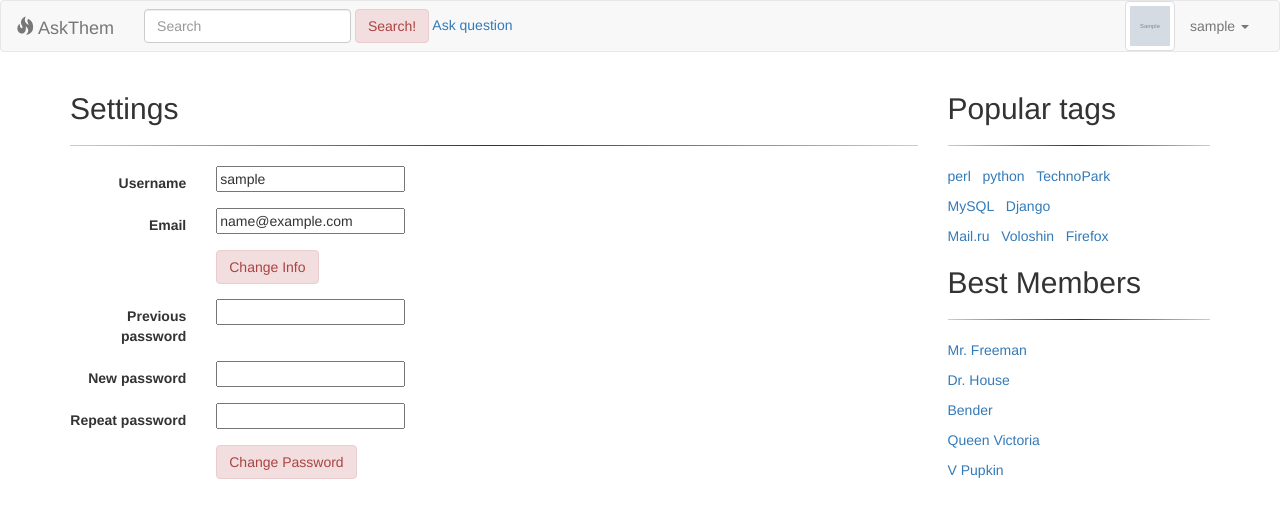
After one commit to Schtolc/AskThem, a Django app: page /edit/1 in a window 1280 px wide. The commit adds this page. Shown: the top 518 px of the page. Run offline with Django 3.2, Linux system fonts and the light colour scheme; a user stored in the database is signed in; tables that the repository leaves empty hold one stand-in row (values such as "Sample post"); grey boxes marked "Sample" are stand-in pictures; some libraries are stand-ins or nearby versions.

Commit message:
Added avatars

```diff
--- a/AskThem/settings.py
+++ b/AskThem/settings.py
@@ -120,3 +120,7 @@
 STATIC_URL = '/static/'
 
 LOGIN_URL = '/login'
+
+MEDIA_ROOT = os.path.join(BASE_DIR, 'uploads')
+
+MEDIA_URL = '/uploads/'
--- a/AskThem/urls.py
+++ b/AskThem/urls.py
@@ -16,6 +16,9 @@
 from django.conf.urls import url
 from django.contrib import admin
 from myapp import views as ask_views
+from django.conf.urls.static import static
+import django.contrib.auth.views
+from django.conf import settings
 
 urlpatterns = [
     url(r'^admin/', admin.site.urls),
@@ -26,6 +29,7 @@
     url(r'^tag/(?P<tag>\w+)$', ask_views.tags_question, name='tag_questions'),
     url(r'^question/(?P<q_id>\d+)$', ask_views.id_question, name='id_question'),
     url(r'^$', ask_views.new_questions, name='new_questions'),
-    url(r'^logout$', ask_views.logout_page, name='logout_page')
-
-]
+    url(r'^logout$', ask_views.logout_page, name='logout_page'),
+    url(r'^profile/(?P<username>\w+)$', ask_views.profile, name='profile'),
+    url(r'^edit/(?P<option>\w*)$', ask_views.edit, name='edit')
+] + static(settings.MEDIA_URL, document_root=settings.MEDIA_ROOT)
--- a/myapp/forms.py
+++ b/myapp/forms.py
@@ -12,7 +12,8 @@
     email = forms.EmailField(label='Email', max_length=100)
     password = forms.CharField(label='Password', max_length=100, widget=forms.PasswordInput())
     password_again = forms.CharField(label='Repeat password', max_length=100, widget=forms.PasswordInput())
-    pic = forms.CharField(label='Pic', max_length=100)
+    # pic = forms.CharField(label='Pic', max_length=100)
+    picture = forms.ImageField(label='Picture')
 
 
 class QuestionForm(forms.Form):
@@ -23,3 +24,14 @@
 
 class AnswerForm(forms.Form):
     text = forms.CharField(label='Text', max_length=1000, widget=forms.Textarea)
+
+
+class UserChangeInfo(forms.Form):
+    username = forms.CharField(label='Username', max_length=100)
+    email = forms.EmailField(label='Email', max_length=100)
+
+
+class UserChangePassword(forms.Form):
+    old_password = forms.CharField(label='Previous password', max_length=100, widget=forms.PasswordInput())
+    new_password = forms.CharField(label='New password', max_length=100, widget=forms.PasswordInput())
+    password_again = forms.CharField(label='Repeat password', max_length=100, widget=forms.PasswordInput())
--- /dev/null
+++ b/myapp/templatetags/user_extras.py
@@ -0,0 +1,12 @@
+from django import template
+from django.contrib.auth.models import User
+from myapp.models import Profile
+
+register = template.Library()
+
+
+@register.simple_tag()
+def user_pic(u_id):
+    u = User.objects.get(id = u_id)
+    p = Profile.objects.get(avatar=u)
+    return str(p.picture.url)
--- a/myapp/views.py
+++ b/myapp/views.py
@@ -50,15 +50,15 @@
         if request.user.is_authenticated():
             form = AnswerForm(request.POST)
             if form.is_valid():
-                a = Answer(text=request.POST['text'], author=request.user, question=question)
-                a.save()
-                return HttpResponseRedirect('/question/' + str(int(q_id)))
+                a = Answer.objects.new_answer(request.POST['text'], request.user, question)
+                page = Answer.objects.get_page(a.id, 6)
+                return HttpResponseRedirect('/question/' + str(int(q_id)) + '?page=' + str(page) + '#a_' + str(a.id))
         else:
             return HttpResponseRedirect('/login?next=/question/' + str(int(q_id)))
     else:
         form = AnswerForm()
     return render(request, 'answers.html', {
-        'answers': create_page(answers_list, 3, request.GET.get('page')),
+        'answers': create_page(answers_list, 6, request.GET.get('page')),
         'question': question,
         'title': "Question# " + str(q_id),
         'form': form,
@@ -67,25 +67,54 @@
 
 def signup(request):
     if request.method == 'POST':
-        form = UserRegisterForm(request.POST)
+        form = UserRegisterForm(request.POST, request.FILES)
         if form.is_valid():
             if request.POST['password'] != request.POST['password_again']:
                 form.add_error(None, ValidationError(_('Passwords do not match')))
 
-            elif len(User.objects.all().filter(email=request.POST['email'])) != 0:
+            elif Profile.objects.email_in_use(request.POST['email']):
                 form.add_error(None, ValidationError(_('Email already exists')))
 
             else:
-                u = User.objects.create_user(username=request.POST['username'], email=request.POST['email'],
-                                             password=request.POST['password'])
-                u.save()
-                p = Profile(avatar=u, pic=request.POST['pic'])
-                p.save()
+                Profile.objects.new_user(request.POST['username'], request.POST['email'], request.POST['password'],
+                                         request.FILES['picture'], )
                 return HttpResponseRedirect('/')
 
     else:
         form = UserRegisterForm()
     return render(request, 'signup.html', {'form': form})
+
+
+@login_required()
+def edit(request, option):
+    errors = []
+    if request.method == 'POST':
+        if option == 'info':
+            if Profile.objects.email_in_use(request.POST['email']):
+                errors.append('Email already exists')
+            else:
+                Profile.objects.change_user(request.POST['username'], request.POST['email'],
+                                            request.user.get_username())
+                return HttpResponseRedirect('/edit/')
+        elif option == 'password':
+            user = authenticate(username=request.user.get_username, password=request.POST['old_password'])
+            if user is None:
+                errors.append('Invalid password')
+            elif request.POST['new_password'] != request.POST['password_again']:
+                errors.append('Passwords do not match')
+            else:
+                Profile.objects.change_password(request.POST['new_password'], request.user.get_username())
+
+    p = Profile.objects.by_username(request.user.get_username())
+    data = {'username': p.avatar.username,
+            'email': p.avatar.email,
+            }
+    form_info = UserChangeInfo(data)
+    form_password = UserChangePassword()
+    for e in errors:
+        form_info.add_error(None, ValidationError(_(e)))
+    return render(request, 'settings.html', {'form_info': form_info,
+                                             'form_password': form_password})
 
 
 def login_page(request):
@@ -96,9 +125,8 @@
             password = request.POST['password']
             user = authenticate(username=username, password=password)
             if user is not None:
-                if user.is_active:
-                    login(request, user)
-                    return HttpResponseRedirect(request.POST.get('next', '/'))
+                login(request, user)
+                return HttpResponseRedirect(request.POST.get('next', '/'))
             else:
                 form.add_error(None, ValidationError(_('Wrong login or password')))
     else:
@@ -119,18 +147,22 @@
     if request.method == 'POST':
         form = QuestionForm(request.POST)
         if form.is_valid():
-            q = Question(title=request.POST['title'], text=request.POST['text'], author=request.user)
-            q.save()
-            for tag in request.POST['tags'].replace(' ', '').split(','):
-                t = Tag.objects.all().filter(title=tag).first()
-                if not t:
-                    t = Tag(title=tag)
-                    t.save()
-                q.tags.add(t)
-                q.save()
-            return HttpResponseRedirect('/question/' + str(int(q.id)))
+            q = Question.objects.new_question(request.POST['title'], request.POST['text'], request.user,
+                                              request.POST['tags'])
+            return HttpResponseRedirect('/question/' + str(q.id))
 
     else:
         form = QuestionForm()
 
     return render(request, 'ask.html', {'form': form})
+
+
+def profile(request, username):
+    u = Profile.objects.by_username(username)
+    questions = Question.objects.by_username(username)
+    answers = Answer.objects.by_username(username)
+    return render(request, 'profile.html', {
+        'profile': u,
+        'questions': questions,
+        'answers': answers
+    })
--- a/static/css/starter-template.css
+++ b/static/css/starter-template.css
@@ -24,6 +24,11 @@
     height: 70px;
 }
 
+.profile-pic{
+    width:140px;
+    height: 140px;
+}
+
 .hr-style {
     border: 0;
     height: 1px;
--- a/templates/answers.html
+++ b/templates/answers.html
@@ -34,7 +34,7 @@
     {% endfor %}
     <div class="form-group">
         <div class="col-sm-offset-2 col-sm-5">
-            <button type="submit" class="btn btn-default alert-danger">Ask</button>
+            <button type="submit" class="btn btn-default alert-danger">Answer</button>
         </div>
     </div>
 </form>
--- a/templates/base.html
+++ b/templates/base.html
@@ -41,25 +41,26 @@
                 <div class="form-group">
                     <input type="text" class="form-control" placeholder="Search">
                 </div>
-                <button type="submit" class="btn btn-default alert-danger">Ask!</button>
+                <button class="btn btn-default alert-danger">Search!</button>
+                <a href="{% url 'ask' %}">Ask question</a>
             </form>
-
+            {% load user_extras %}
             <ul class="nav navbar-nav navbar-right">
                 {% if user.is_authenticated %}
-                <li><img src="/images/avatar.jpg" class="img-thumbnail " id="avatar"></li>
+                <li><img src="{% user_pic user.id %}" class="img-thumbnail" id="avatar"></li>
                 <li class="dropdown">
                     <a href="#" class="dropdown-toggle" data-toggle="dropdown" role="button" aria-haspopup="true"
                        aria-expanded="false">{{user.get_username}} <span class="caret"></span></a>
                     <ul class="dropdown-menu">
+                        <li><a href="{% url 'profile' request.user.get_username %}">Profile</a></li>
                         <li><a href="#">Settings</a></li>
-                        <li><a href="#">Answers</a></li>
                         <li role="separator" class="divider"></li>
-                        <!--<li><a href="{% url 'logout_page' %}?next={{ request.path }}">Log out</a></li>-->
                         <li><a href="{% url 'logout_page' %}?next={{ request.path }}">Log out</a></li>
                     </ul>
                 </li>
                 {% else %}
                 <li><a href="{% url 'login_page' %}?next={{ request.path }}">Log in</a></li>
+                 <!--<li><a href="{% url 'login_page' %}">Log in</a></li>-->
                 {% endif %}
             </ul>
         </div><!-- /.navbar-collapse -->
--- /dev/null
+++ b/templates/settings.html
@@ -0,0 +1,60 @@
+{% extends "base.html" %}
+
+
+{% block title %}
+    Settings
+{% endblock %}
+
+{% block content %}
+<h2>Settings</h2>
+<hr class="hr-style">
+
+{% if form_info.non_field_errors %}
+    <p>{{form_info.non_field_errors}}</p>
+{% endif %}
+<form class="form-horizontal" enctype="multipart/form-data" method="post" action="{% url 'edit' 'info' %}">
+    {% csrf_token %}
+
+    {% for field in form_info %}
+    <div class="form-group {% if field.errors %} has-error {% endif %}">
+        {{field.errors}}
+        <label for="input{{ field.label }}" class="col-sm-2 control-label">{{ field.label }}</label>
+        <div class="col-sm-5" class="form-control" id="input{{ field.label }}">
+            {{ field }}
+        </div>
+    </div>
+    {% endfor %}
+    <div class="form-group">
+        <div class="col-sm-offset-2 col-sm-5">
+            <button type="submit" class="btn btn-default alert-danger">Change Info</button>
+        </div>
+    </div>
+</form>
+
+
+{% if form_password.non_field_errors %}
+    <p>{{form_password.non_field_errors}}</p>
+{% endif %}
+<form class="form-horizontal" method="post" action="{% url 'edit' 'password' %}">
+     {% csrf_token %}
+
+     {% for field in form_password %}
+    <div class="form-group {% if field.errors %} has-error {% endif %}">
+        {{field.errors}}
+        <label for="input{{ field.label }}" class="col-sm-2 control-label">{{ field.label }}</label>
+        <div class="col-sm-5" class="form-control" id="input{{ field.label }}">
+            {{ field }}
+        </div>
+    </div>
+    {% endfor %}
+    <div class="form-group">
+        <div class="col-sm-offset-2 col-sm-5">
+            <button type="submit" class="btn btn-default alert-danger">Change Password</button>
+        </div>
+    </div>
+</form>
+
+
+
+
+{% endblock %}
--- a/templates/signup.html
+++ b/templates/signup.html
@@ -12,7 +12,7 @@
 {% if form.non_field_errors %}
     <p>{{form.non_field_errors}}</p>
 {% endif %}
-<form class="form-horizontal" method="post" action="{% url 'signup' %}">
+<form class="form-horizontal" enctype="multipart/form-data" method="post" action="{% url 'signup' %}">
     {% csrf_token %}
 
     {% for field in form %}
--- a/templates/single_answer.html
+++ b/templates/single_answer.html
@@ -1,6 +1,6 @@
 <div class="row brd"><!--Start of answer-->
     <div class="col-md-2">
-        <img src="/images/dog2.jpg" class="img-circle question-pic div-center">
+        <img src="/images/dog2.jpg" class="img-circle question-pic div-center" id="a_{{answer.id}}">
 
         <div class="div-center">
             <h5>{{answer.rating}}</h5>
@@ -22,7 +22,7 @@
     </div>
     <div class="col-md-10">
         <p>{{answer.text}}</p>
-        </p>
+        <p>By <a href="{% url 'profile' answer.author.get_username %}">{{answer.author.get_username}}</a> </p>
         <div class="checkbox">
             <label>
                 <input type="checkbox" value="">
--- a/templates/single_question.html
+++ b/templates/single_question.html
@@ -20,7 +20,7 @@
     <div class="col-md-10">
         <h2><a href="{% url 'id_question' question.id %}"> {{question.title}} {{question.id}}</a></h2>
         <p>{{question.text}}</p>
-        <p>By <a href="#">{{question.author.get_username}}</a> </p>
+        <p>By <a href="{% url 'profile' question.author.get_username %}">{{question.author.get_username}}</a> </p>
         <p>
             Tags:&nbsp;
             {% for tag in question.tags.all %}
```
Also changed, not shown: myapp/models.py (+60 -0 lines), templates/profile.html (added, +30 -0 lines), myapp/migrations/0005_profile_picture.py (added), myapp/templatetags/__init__.py (added), 1 other file.
